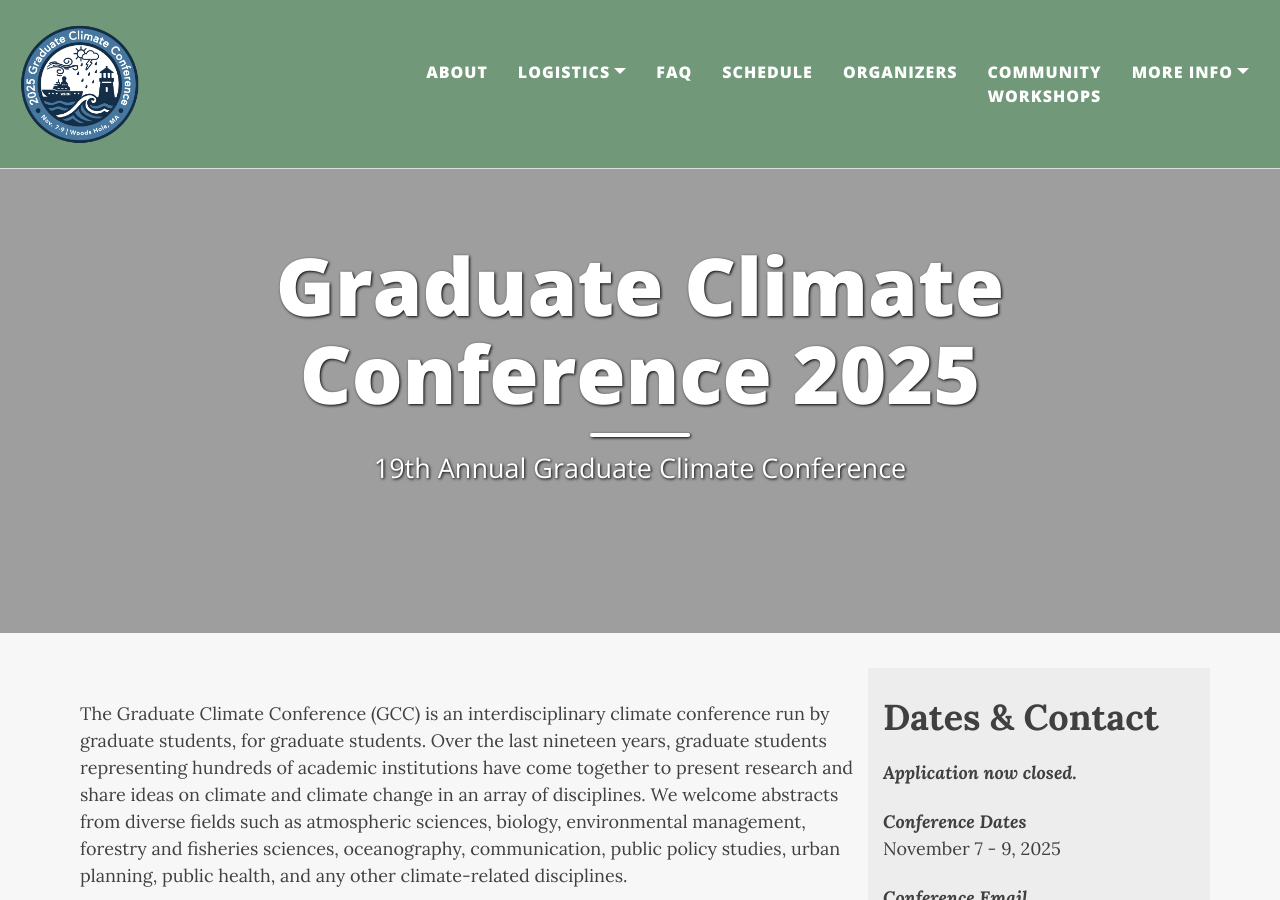
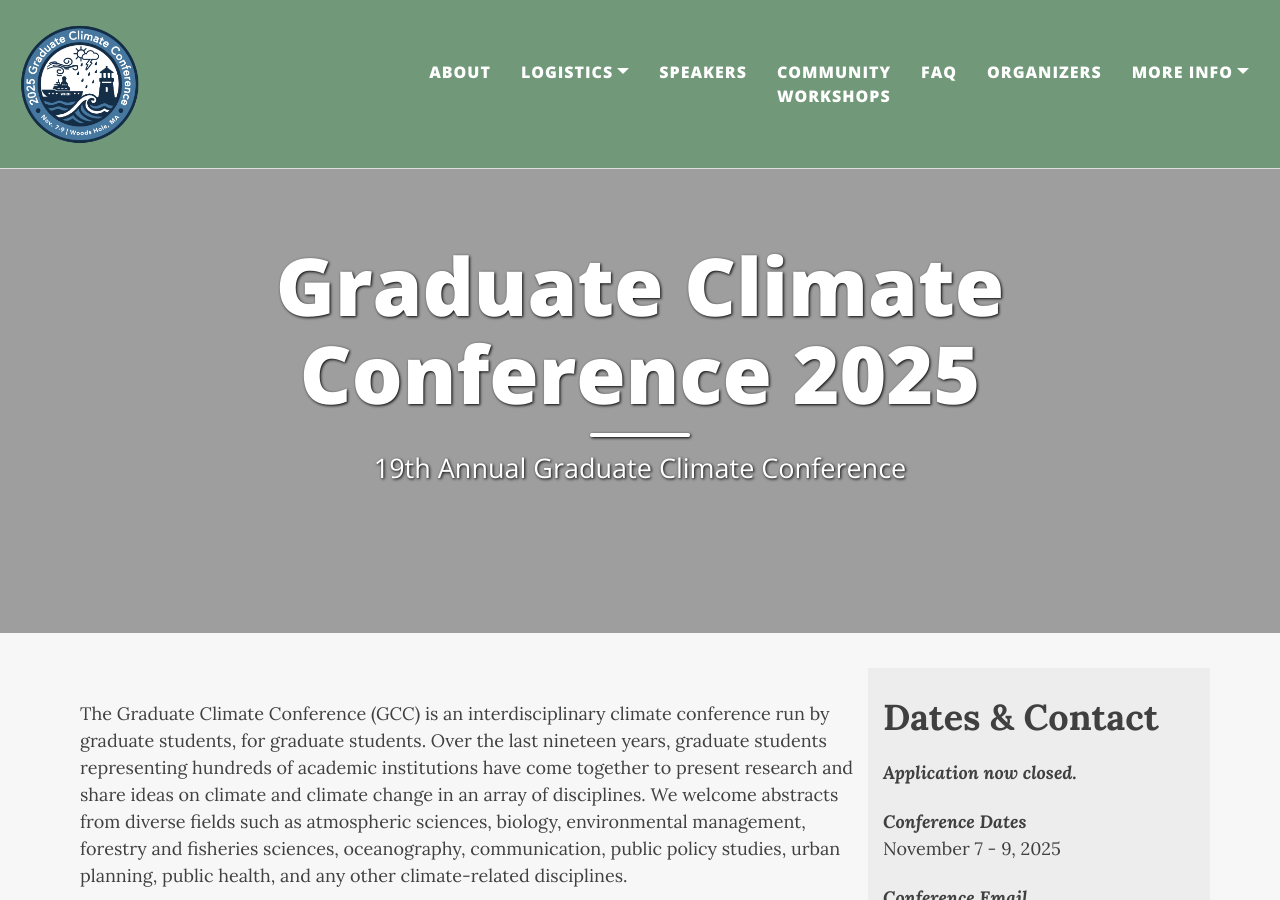
Before and after one commit to graduateclimateconference/graduateclimateconference.github.io, a Jekyll site: the page built from index.html, in a window 1280 px wide and 900 px high. Built offline with Jekyll 4.4.1, drawn with Linux system fonts in a browser that asks for light colours; nearby versions of some CDN libraries; the list of posts is cut into pages by our own code.

Commit message:
Update _config.yml

```diff
--- a/_config.yml
+++ b/_config.yml
@@ -22,12 +22,12 @@ navbar-links:
   # Logistics: "logistics"
   Logistics:
     - Conference Logistics: "logistics"
-    - Speakers: "speakers"
+    - Schedule: "schedule"
     - COVID-19 Protocols: "covid"
+  Speakers: "speakers"
+  Community Workshops: "commpartners"
   FAQ: "faq"
-  Schedule: "schedule"
   Organizers: "organizers"
-  Community Workshops: "commpartners"
   More Info:
     - Sponsors: "sponsors"
     - Broadening Participation: "broadeningparticipation"
```
